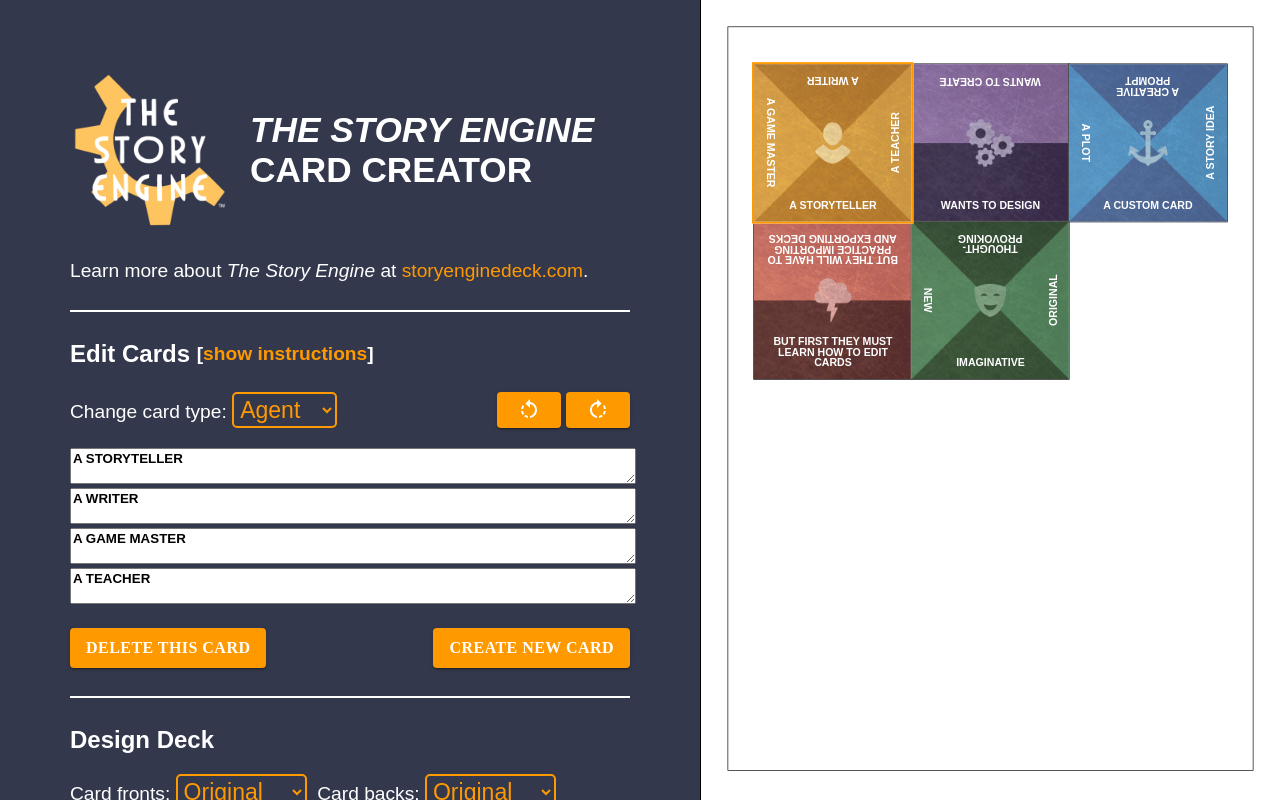
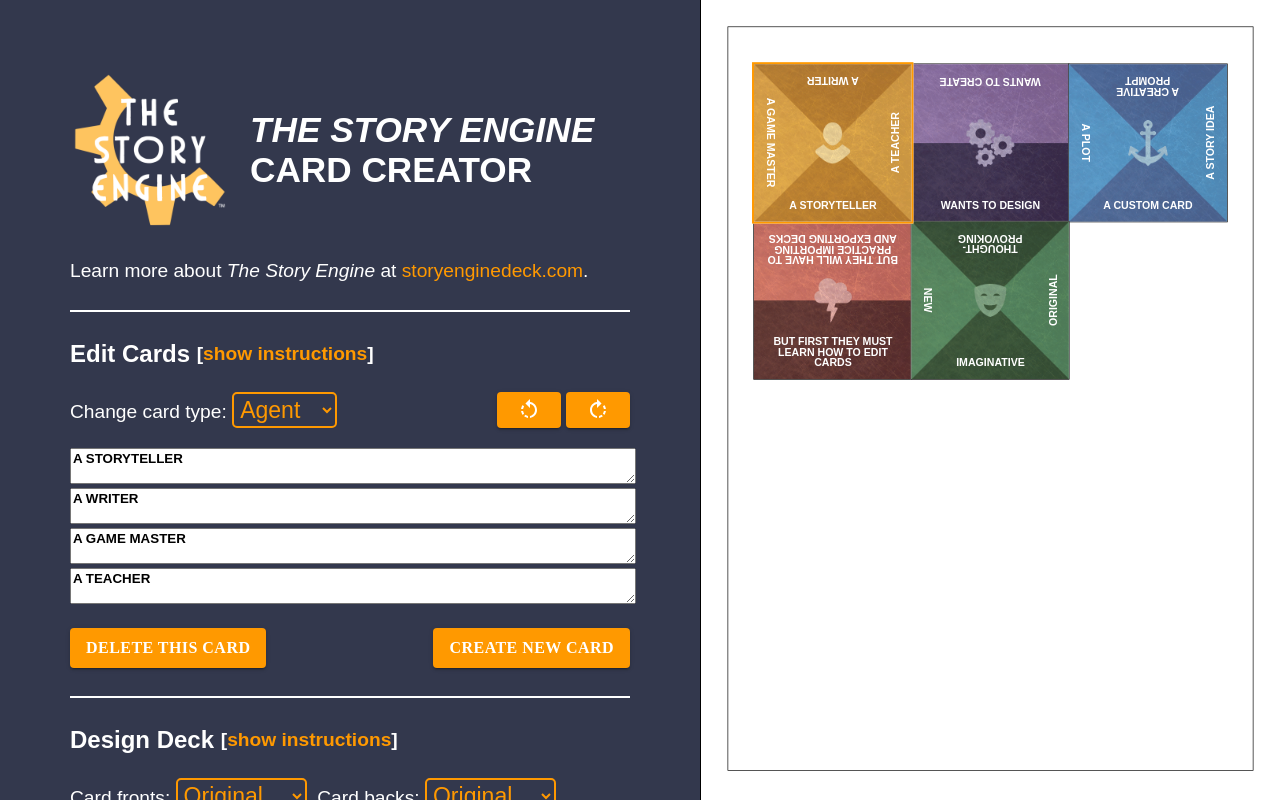
Before and after one commit to pawelngei/story-engine-card-creator, a React (Create React App) app: page / in a window 1280 px wide. Built offline with nearby package versions, Linux system fonts and the light colour scheme; the HTML template or start-up script is replaced by a standard one.

Commit message:
add instructions to design and manage deck

```diff
--- a/src/LeftMenu/LeftMenu.tsx
+++ b/src/LeftMenu/LeftMenu.tsx
@@ -17,7 +17,11 @@ import {
 import { DisplayOptions } from "../App";
 import { rotateLeft, rotateRight } from "../utils/card";
 import { TitleAndInstructions } from "./TitleAndInstructions";
-import { editInstructions } from "./instructions";
+import {
+  editInstructions,
+  designInstructions,
+  manageInstructions,
+} from "./instructions";
 import LogoPng from "./logo.png";
 
 type LeftMenuProps = {
@@ -141,13 +145,6 @@ const TextContainer = styled.div`
 const EmTextContainer = styled(TextContainer)`
   font-size: 1em;
   font-style: italic;
-`;
-
-const Subtitle = styled.h2`
-  display: inline-flex;
-  align-items: center;
-  margin-top: 0;
-  margin-bottom: 20px;
 `;
 
 const ButtonLine = styled.div`
@@ -346,7 +343,10 @@ export const LeftMenu = ({
             </ButtonLine>
           </SectionContainer>
           <SectionContainer>
-            <Subtitle>Design Deck</Subtitle>
+            <TitleAndInstructions
+              title={"Design Deck"}
+              instructions={designInstructions}
+            />
             <TextContainer>
               Card fronts:&nbsp;
               <StyledSelect
@@ -399,7 +399,10 @@ export const LeftMenu = ({
             </TextContainer>
           </SectionContainer>
           <SectionContainer>
-            <Subtitle>Manage Deck</Subtitle>
+            <TitleAndInstructions
+              title={"Manage Deck"}
+              instructions={manageInstructions}
+            />
             <TextContainer>
               Click &quot;Print&quot; and use your computer&apos;s save-to-PDF
               function to save your deck as a designed PDF.
--- a/src/LeftMenu/instructions.ts
+++ b/src/LeftMenu/instructions.ts
@@ -6,3 +6,17 @@ export const editInstructions = [
   'Delete a card:  Click "Delete This Card" to remove the currently selected card from the deck.',
   'Create a new card: Click "Create New Card" to generate and select a new blank card. It will match the type of the card currently selected.',
 ];
+
+export const designInstructions = [
+  "Change deck design: Use the dropdown menus to choose the design used for the card fronts and the card backs.",
+  '"Original": matches the official version of The Story Engine deck.',
+  '"Light": is an ink-friendly variant of the official version.',
+  '"Minimalist": saves ink and is recommended for black and white decks.',
+];
+
+export const manageInstructions = [
+  'Print Your Deck: Click "Print" to print your current deck. If your computer has a print-to-PDF function, you can save your designed print sheets for later.',
+  'Start Over: Click "Reset Deck" to clear all cards and start over.',
+  'Save Deck: Click "Save Deck" to download your deck data as an editable CSV spreadsheet that you can load and edit later.',
+  'Load Deck: Click "Load Deck" to upload a CSV of deck data that you previously downloaded and continue editing it.',
+];
```
